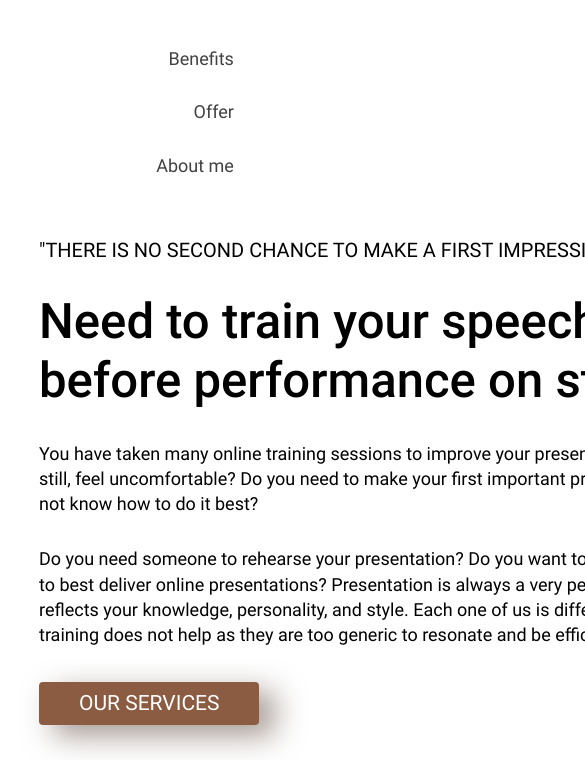
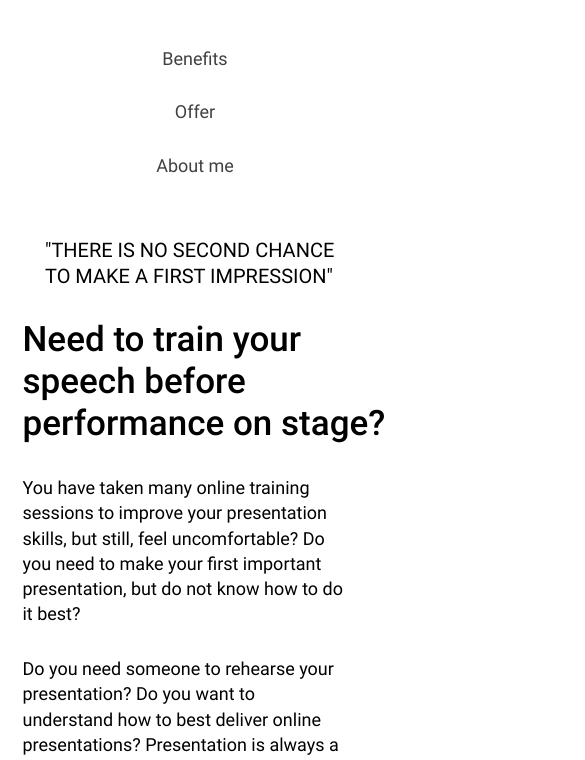
Before and after one commit to holus-bolus/trainyour-speech, a plain HTML site: page index.html in a window 390 px wide. Shown: the part 75-835 px from the top of the page, 585 px wide, since content can reach past the window. Drawn offline with Linux system fonts and the light colour scheme.

Commit message:
Added the mobile markup

```diff
--- a/src/styles/general.css
+++ b/src/styles/general.css
@@ -11,6 +11,15 @@
         margin-right: auto;
     }
 }
+
+@media (max-width: 480px) {
+    .container {
+        width: 450px;
+        margin-left: auto;
+        margin-right: auto;
+    }
+}
+
 
 @font-face {
     font-family: Roboto;
--- a/src/styles/header.css
+++ b/src/styles/header.css
@@ -43,14 +43,16 @@
     .header__list {
         display: flex;
         flex-direction: column;
-        text-align: center;
+       align-items: center;
     }
 }
 
 
 @media (max-width: 480px) {
     .header__item{
-        text-align: center;
+        display: flex;
+        flex-direction: column;
+        align-items: center;
     }
 }
 
@@ -64,13 +66,13 @@
 
 @media (max-width: 760px) {
     .header__motto-container {
-        width: 90%;
+        width: 80%;
     }
 }
 
 @media (max-width: 480px) {
-    .header__header__motto{
-        width: 80%;
+   .header__motto{
+        max-width: 300px;
     }
 }
 
--- a/src/styles/hero.css
+++ b/src/styles/hero.css
@@ -12,6 +12,18 @@
 @media (max-width: 760px) {
     .hero__container {
         display: flex;
+        flex-direction: column;
+        justify-content: center;
+        align-items: center;
+        gap: 50px;
+    }
+}
+
+@media (max-width: 480px) {
+    .hero__container {
+        display: flex;
+        justify-content: center;
+        align-items: center;
         flex-direction: column;
         gap: 50px;
     }
@@ -35,8 +47,29 @@
     margin-bottom: 30px;
 }
 
+@media (max-width: 760px) {
+    .hero__heading {
+        font-size: 35px;
+        width: 85%;
+    }
+}
+
+@media (max-width: 480px) {
+    .hero__heading {
+        font-size: 35px;
+        width: 90%;
+    }
+}
+
+
 .hero__image-wrapper {
     width: 490px;
+}
+
+@media (max-width: 480px) {
+    .hero__image-wrapper {
+        width: 80%;
+    }
 }
 
 .hero__image {
@@ -51,6 +84,13 @@
     margin-bottom: 30px;
 }
 
+@media (max-width: 760px) {
+    .hero__text {
+        width: 80%;
+    }
+}
+
+
 .hero__bottom-text {
     font-size: 18px;
     font-weight: 400;
@@ -58,3 +98,10 @@
     color: #000000;
     margin-bottom: 35px;
 }
+
+
+@media (max-width: 480px) {
+    .hero__bottom-text {
+        width: 80%;
+    }
+}
--- a/src/styles/whoiam.css
+++ b/src/styles/whoiam.css
@@ -26,7 +26,18 @@
     }
 }
 
+@media (max-width: 480px) {
+    .whoiam__content-wrapper {
+        display: flex;
+        flex-direction: column;
+    }
+}
 
+@media (max-width: 480px) {
+    .whoiam__image {
+        width: 100%;
+    }
+}
 
 .whoiam__text-wrapper {
     width: 440px;
@@ -76,7 +87,7 @@
     text-align: center;
 }
 
-.whoiam__button-wrapper{
+.whoiam__button-wrapper {
     display: flex;
     justify-content: center;
     align-items: center;
```
